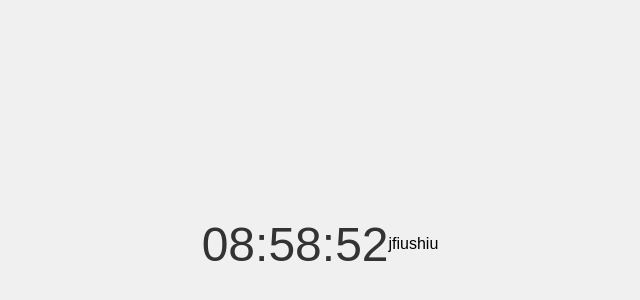
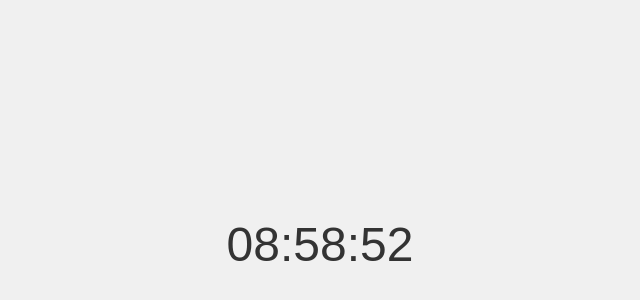
Before and after one commit to maheshfinpros/webserver-deployment, a website: page index1.html in a window 1280 px wide. Shown: the part 156-456 px from the top of the page, without its empty margins (320-960 px from the left). Drawn offline with Linux system fonts and the light colour scheme.

Commit message:
Update index1.html

```diff
--- a/index1.html
+++ b/index1.html
@@ -38,6 +38,3 @@
     </script>
 </body>
 </html>
-
-
-jfiushiu
```
